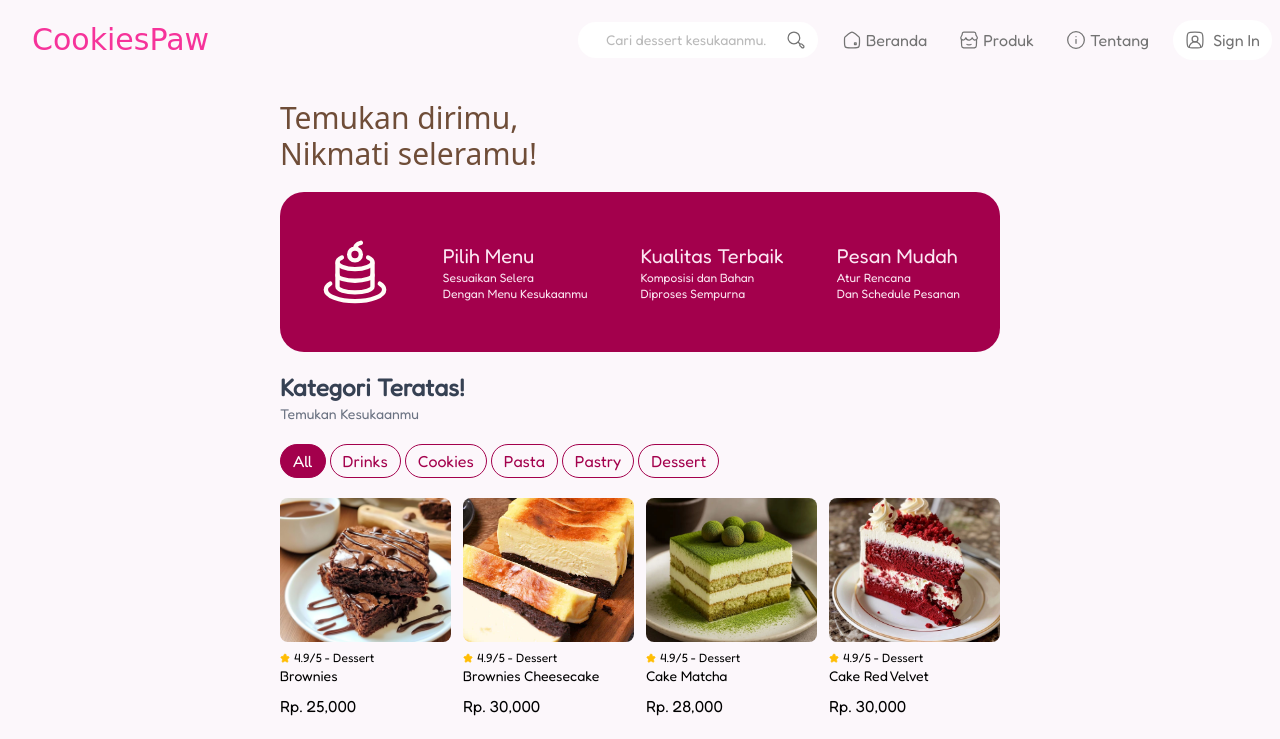
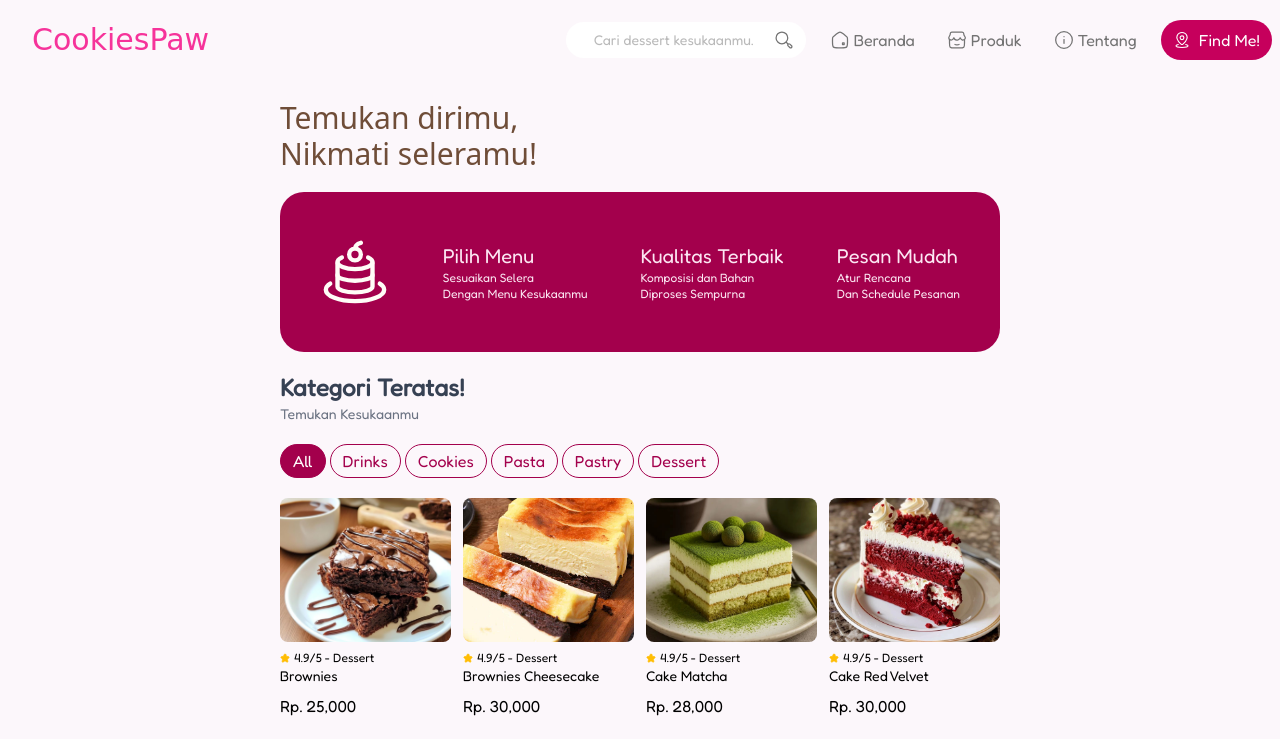
Before and after one commit to sunflowiee/sunflowiee.github.io, a plain HTML site: page produk.html in a window 1280 px wide. Shown: the top 739 px of the page. Drawn offline with Linux system fonts and the light colour scheme; a web font is replaced by a local one.

Commit message:
minor updates navbar

```diff
--- a/produk.html
+++ b/produk.html
@@ -154,18 +154,14 @@
                 </svg>
                 Tentang
             </a>
-            <button class="rounded-full bg-white py-2 px-3 flex gap-2 items-center">
-                <svg xmlns="http://www.w3.org/2000/svg" viewBox="0 0 24 24" width="20" fill="none" stroke="#737373"
-                    stroke-width="1.5" stroke-linecap="round" stroke-linejoin="round">
-                    <path
-                        d="M11.5001 2.5L12.5001 2.50001C16.7427 2.50006 18.864 2.50008 20.182 3.8181C21.5 5.13611 21.5 7.25741 21.5 11.5V12.5001C21.5 16.7427 21.5 18.8641 20.182 20.1821C18.864 21.5001 16.7426 21.5001 12.5 21.5001H11.5C7.25736 21.5001 5.13604 21.5001 3.81802 20.1821C2.5 18.8641 2.5 16.7427 2.5 12.5001V11.5C2.5 7.25732 2.5 5.13598 3.81804 3.81795C5.13607 2.49993 7.25741 2.49995 11.5001 2.5Z" />
-                    <path
-                        d="M11.9999 7.39502C13.9329 7.39502 15.4999 8.96202 15.4999 10.895C15.4999 12.828 13.9329 14.395 11.9999 14.395C10.0669 14.395 8.49988 12.828 8.49988 10.895C8.49988 8.96202 10.0669 7.39502 11.9999 7.39502Z" />
-                    <path
-                        d="M18.9823 20.895C18.7259 17.2624 15.6978 14.395 11.9999 14.395C8.302 14.395 5.27383 17.2624 5.01746 20.895" />
+             <a href="https://maps.app.goo.gl/9bsY52TzrLTbuCUR9" target="_blank" class="rounded-full bg-pink-700 text-white py-2 px-3 flex gap-2 items-center">
+                <svg xmlns="http://www.w3.org/2000/svg" viewBox="0 0 24 24" width="18" color="#ffffff" fill="none" stroke="#ffffff" stroke-width="1.5" stroke-linecap="round">
+                    <path d="M7 18C5.17107 18.4117 4 19.0443 4 19.7537C4 20.9943 7.58172 22 12 22C16.4183 22 20 20.9943 20 19.7537C20 19.0443 18.8289 18.4117 17 18" />
+                    <path d="M14.5 9C14.5 10.3807 13.3807 11.5 12 11.5C10.6193 11.5 9.5 10.3807 9.5 9C9.5 7.61929 10.6193 6.5 12 6.5C13.3807 6.5 14.5 7.61929 14.5 9Z" />
+                    <path d="M13.2574 17.4936C12.9201 17.8184 12.4693 18 12.0002 18C11.531 18 11.0802 17.8184 10.7429 17.4936C7.6543 14.5008 3.51519 11.1575 5.53371 6.30373C6.6251 3.67932 9.24494 2 12.0002 2C14.7554 2 17.3752 3.67933 18.4666 6.30373C20.4826 11.1514 16.3536 14.5111 13.2574 17.4936Z" />
                 </svg>
-                Sign In
-            </button>
+                Find Me!
+            </a>
         </div>
     </nav>
     <main class=" w-full h-30 flex justify-center mt-20">
```
Also changed, not shown: index.html (+7 -7 lines), tentang.html (+7 -11 lines).
